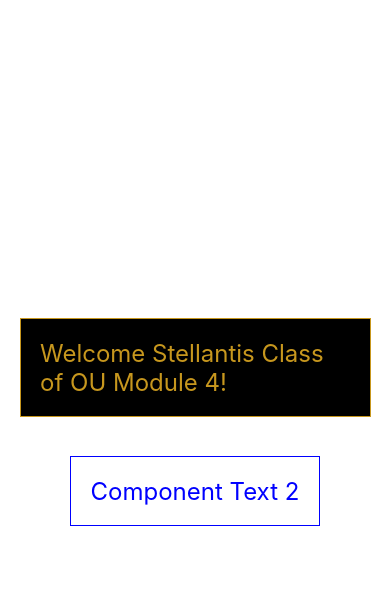
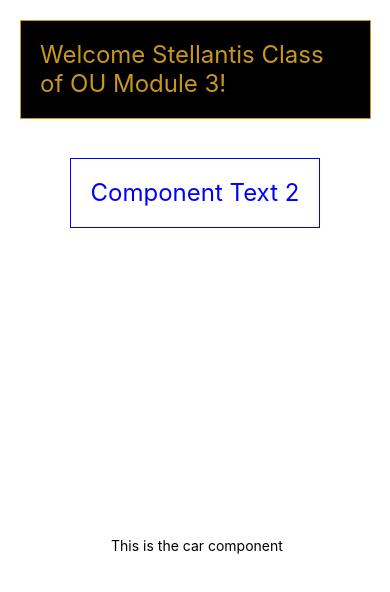
Before and after one commit to palmex/frontend1122, a React Native app: screen / in a window 390 px wide. Shown: the top 592 px of the page. Built offline with nearby package versions, Linux system fonts and the light colour scheme.

Commit message:
added & referenced car component

```diff
--- a/App.js
+++ b/App.js
@@ -1,9 +1,10 @@
 import { StatusBar } from 'expo-status-bar';
 import { StyleSheet, Text, View } from 'react-native';
+import Car from './components/Car'
 
 export default function App() {
 
-  let stelVar = "Module 4"
+  let stelVar = "Module 3"
   console.log(stelVar)
 
   return (
@@ -11,6 +12,7 @@
 {/* testnet-api.stellantis-oakland.com/cars/new */}
       <Text style={styles.text}>Welcome Stellantis Class of OU {stelVar}!</Text>
       <Text style={styles.text2}>Component Text 2</Text>
+      <Car></Car>
       <StatusBar style="auto" />
 
     </View>
--- a/components/Car.js
+++ b/components/Car.js
@@ -0,0 +1,39 @@
+import { StyleSheet, Text, View } from 'react-native';
+import React from "react";
+
+
+export default class Car extends React.Component{
+
+    // 1. Constructor
+    constructor(props){
+        super(props);
+        this.state= {
+            buttonTitle:"Hello!"
+        }
+    }
+
+
+    // 2. Functional Code
+
+
+    // 3. Part of code that is shown to user
+    render(){
+        return(<View style={styles.container}>
+
+            <Text> This is the car component</Text>
+        </View>)
+    }
+
+}
+
+const styles = StyleSheet.create({
+    container: {
+      flex: 1,
+      backgroundColor: '#fff',
+      alignItems: 'center',
+      justifyContent: 'center',
+    },
+    button:{
+
+    }
+})
```
